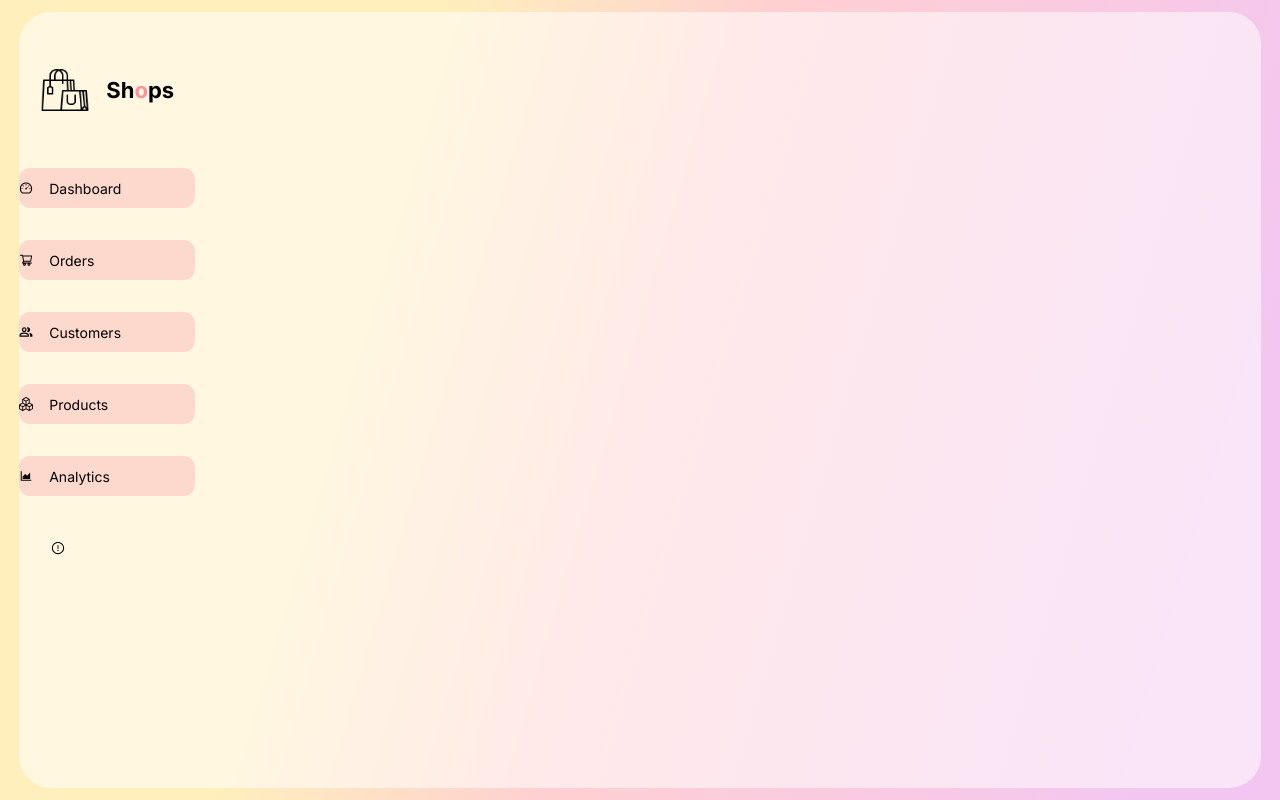
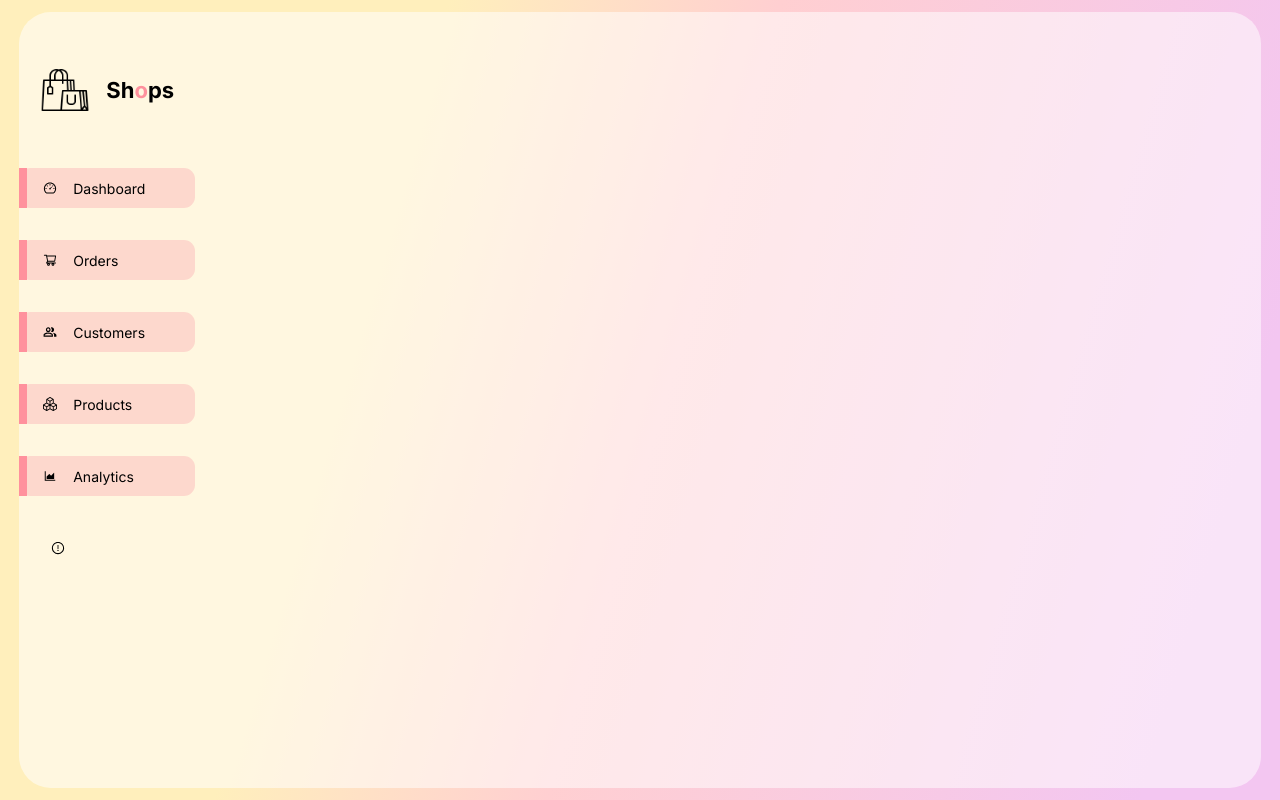
Before and after one commit to Sama-Liyanage/ReactAdmin-Dashboard-Template-Design, a React (Create React App) app: page / in a window 1280 px wide. Built offline with nearby package versions, Linux system fonts and the light colour scheme.

Commit message:
Added dark pink div to the menu item

```diff
--- a/src/Components/Sidebar/Sidebar.css
+++ b/src/Components/Sidebar/Sidebar.css
@@ -49,3 +49,10 @@
     background: var(--activeItem);
     margin-left: 0;
 }
+
+.active::before{
+    content: '';
+    width: 8px;
+    height: 100%;
+    background: var(--pink);
+}
```
